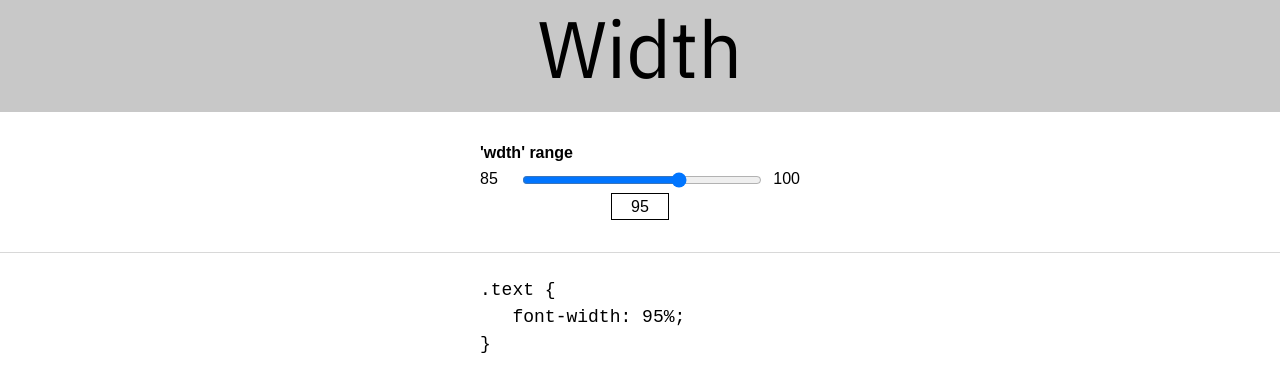
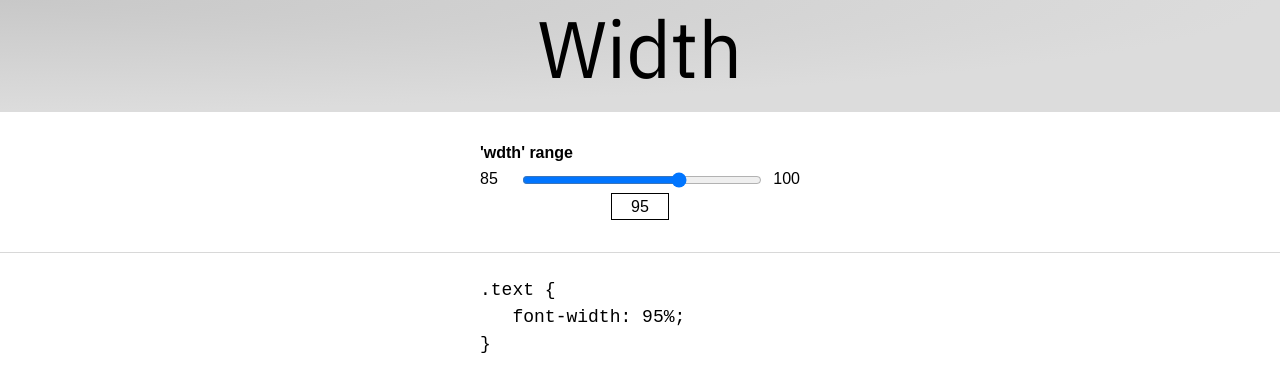
Before and after one commit to jpamental/variable-fonts, a Jekyll site: the page assets/embeds/width/width.html, which Jekyll copies as it is, in a window 1280 px wide. Shown: the top 392 px of the page. Built offline with Jekyll 4.4.1, drawn with Linux system fonts in a browser that asks for light colours; a style sheet for code colours, icons or effects is not loaded.

Commit message:
Setting up common styles for axis demos

```diff
--- a/_includes/beatrice/02-molecules/10-embeds/_axis-embed.scss
+++ b/_includes/beatrice/02-molecules/10-embeds/_axis-embed.scss
@@ -1,3 +1,4 @@
 .embed-frame {
   background-color: $color-gray-lightest;
+  background: radial-gradient(ellipse at bottom right, rgba(238,238,238,1) 0%, rgba(248,248,248,1) 70%);
 }
--- /dev/null
+++ b/assets/embeds/css/axis-demo-styles.css
@@ -0,0 +1,146 @@
+  /* Plex Sans Variable Font */
+  @font-face {
+    font-family: "Plex Sans VF";
+    src: url("../fonts/IBMPlexSansVar-Roman.woff2")
+      format("woff2 supports variations"), url("../fonts/IBMPlexSansVar-Roman.woff2")
+      format("woff2-variations");
+    font-display: swap;
+    font-weight: 100 700;
+    font-stretch: 85% 100%;
+  }
+
+  body {
+    margin: 0;
+    padding: 0;
+  }
+
+  .range__axis {
+    --text-vf-wght: 400;
+    --text-vf-wdth: 95;
+    --value-tag: 'wght';
+    --low-value: 85;
+    --current-value: var(--text-vf-wght);
+    --high-value: 100;
+    margin-left: auto;
+    margin-right: auto;
+  }
+  .range__axis .paragraph .text {
+    background-color: #c8c8c8;
+    background: radial-gradient(ellipse at top left, rgba(200,200,200,1) 0%, rgba(220,220,220,1) 70%);
+    font-family: "Plex Sans VF", Helvetica, sans-serif;
+    font-size: 5rem;
+    font-weight: var(--text-vf-wght);
+    font-stretch: calc( var(--text-vf-wdth) * 1% );
+    line-height: 7rem;
+    margin: 0 auto 0 auto;
+    text-align: center;
+  }
+  .range__axis .controls {
+    display: grid;
+    grid-template-columns: min-content 1fr min-content;
+    margin: 2em auto;
+    text-align: center;
+    max-width: 20rem;
+    padding: 0 0.5rem;
+  }
+  .range__axis .controls h3 {
+    display: inline;
+    font-weight: normal;
+    font-family: monospace;
+  }
+  .range__axis .controls label {
+    float: left;
+    height: 1px;
+    text-indent: -999em;
+    visibility: hidden;
+  }
+  .range__axis .controls .slider {
+    grid-column: 2/4;
+  }
+  .range__axis .controls .slider input {
+    width: 100%;
+  }
+  .range__axis .controls .value-tag {
+    grid-column: span 3;
+    font-weight: bold;
+    margin-bottom: 0.5rem;
+    text-align: left;
+  }
+  .range__axis .controls .value-tag::before {
+    counter-reset: tag var(--value-tag);
+    content: "'" var(--value-tag) "' range";
+    font-family: sans-serif;
+  }
+  .range__axis .controls .low-value {
+    grid-column: 1/2;
+    text-align: left;
+    width: 2.5rem;
+  }
+  .range__axis .controls .low-value::before {
+    counter-reset: tag var(--low-value);
+    content: counter(tag);
+    font-family: sans-serif;
+  }
+  .range__axis .controls .high-value {
+    grid-column: 4/5;
+    text-align: right;
+    width: 2.5rem;
+  }
+  .range__axis .controls .high-value::before {
+    counter-reset: tag var(--high-value);
+    content: counter(tag);
+    font-family: sans-serif;
+  }
+  .range__axis .controls .current-value {
+    grid-column: 2/3;
+  }
+  .range__axis .controls .current-value::before {
+    counter-reset: tag var(--current-value);
+    border: solid 1px black;
+    content: counter(tag);
+    display: inline-block;
+    font-family: sans-serif;
+    min-width: 3rem;
+    margin: 0 auto;
+    padding: 0.25rem 0.25rem 0.2rem 0.25rem;
+  }
+
+  .range__axis .code {
+    border-top: solid 1px #d8d8d8;
+  }
+
+  .range__axis code {
+    display: block;
+    font-size: 1.25rem;
+    line-height: 1.5;
+    margin: 0 auto;
+    max-width: 20rem;
+  }
+
+  .range__axis code .current-value::before {
+    counter-reset: tag var(--current-value);
+    content: counter(tag);
+    display: inline;
+  }
+
+  code.prettyprint {
+    border: none !important;
+    font-size: 1.125rem;
+    padding: 1.5rem !important;
+  }
+  .code.prettyprint.css {
+    position: relative;
+  }
+  .code.prettyprint.css::before {
+    content: "CSS";
+    background-color: #565656;
+    color: #ffffff;
+    padding: 0.25em 0 0.15em;
+    position: absolute;
+    top: 0;
+    bottom: 0;
+    left: 0;
+    text-align: center;
+    transform: rotate(180deg);
+    writing-mode: vertical-rl;
+  }
--- a/assets/embeds/width/width.html
+++ b/assets/embeds/width/width.html
@@ -5,23 +5,8 @@
     <meta charset="utf-8">
     <title>Variable Font example - width</title>
 
+    <link rel="stylesheet" href="../css/axis-demo-styles.css" />
     <style>
-  /* Plex Sans Variable Font */
-@font-face {
-  font-family: "Plex Sans VF";
-  src: url("../fonts/IBMPlexSansVar-Roman.woff2")
-    format("woff2 supports variations"), url("../fonts/IBMPlexSansVar-Roman.woff2")
-    format("woff2-variations");
-  font-display: swap;
-  font-weight: 100 700;
-  font-stretch: 85% 100%;
-}
-
-body {
-  margin: 0;
-  padding: 0;
-}
-
       .range__axis {
         --text-vf-wght: 400;
         --text-vf-wdth: 95;
@@ -29,129 +14,7 @@
         --low-value: 85;
         --current-value: var(--text-vf-wdth);
         --high-value: 100;
-  margin-left: auto;
-  margin-right: auto;
       }
-.range__axis .paragraph .text {
-  background-color: #c8c8c8;
-  font-family: "Plex Sans VF", Helvetica, sans-serif;
-  font-size: 5rem;
-  font-weight: var(--text-vf-wght);
-  font-stretch: calc( var(--text-vf-wdth) * 1% );
-  line-height: 7rem;
-  margin: 0 auto 0 auto;
-  text-align: center;
-}
-.range__axis .controls {
-  display: grid;
-  grid-template-columns: min-content 1fr min-content;
-  margin: 2em auto;
-  text-align: center;
-  max-width: 20rem;
-  padding: 0 0.5rem;
-}
-.range__axis .controls h3 {
-  display: inline;
-  font-weight: normal;
-  font-family: monospace;
-}
-.range__axis .controls label {
-  float: left;
-  height: 1px;
-  text-indent: -999em;
-  visibility: hidden;
-}
-.range__axis .controls .slider {
-  grid-column: 2/4;
-}
-.range__axis .controls .slider input {
-  width: 100%;
-}
-.range__axis .controls .value-tag {
-  grid-column: span 3;
-  font-weight: bold;
-  margin-bottom: 0.5rem;
-  text-align: left;
-}
-.range__axis .controls .value-tag::before {
-  counter-reset: tag var(--value-tag);
-  content: "'" var(--value-tag) "' range";
-  font-family: sans-serif;
-}
-.range__axis .controls .low-value {
-  grid-column: 1/2;
-  text-align: left;
-  width: 2.5rem;
-}
-.range__axis .controls .low-value::before {
-  counter-reset: tag var(--low-value);
-  content: counter(tag);
-  font-family: sans-serif;
-}
-.range__axis .controls .high-value {
-  grid-column: 4/5;
-  text-align: right;
-  width: 2.5rem;
-}
-.range__axis .controls .high-value::before {
-  counter-reset: tag var(--high-value);
-  content: counter(tag);
-  font-family: sans-serif;
-}
-.range__axis .controls .current-value {
-  grid-column: 2/3;
-}
-.range__axis .controls .current-value::before {
-  counter-reset: tag var(--current-value);
-  border: solid 1px black;
-  content: counter(tag);
-  display: inline-block;
-  font-family: sans-serif;
-  min-width: 3rem;
-  margin: 0 auto;
-  padding: 0.25rem 0.25rem 0.2rem 0.25rem;
-}
-
-.range__axis .code {
-  border-top: solid 1px #d8d8d8;
-}
-
-.range__axis code {
-  display: block;
-  font-size: 1.25rem;
-  line-height: 1.5;
-  margin: 0 auto;
-  max-width: 20rem;
-}
-
-.range__axis code .current-value::before {
-  counter-reset: tag var(--current-value);
-  content: counter(tag);
-  display: inline;
-}
-
-code.prettyprint {
-  border: none !important;
-  font-size: 1.125rem;
-  padding: 1.5rem !important;
-}
-code.prettyprint.css {
-  position: relative;
-}
-code.prettyprint.css::before {
-  content: "CSS";
-  background-color: #565656;
-  color: #ffffff;
-  padding: 0.25em 0 0.15em;
-  position: absolute;
-  top: 0;
-  bottom: 0;
-  left: 0;
-  text-align: center;
-  transform: rotate(180deg);
-  writing-mode: vertical-rl;
-}
-
 
     </style>
   </head>
```
Also changed, not shown: assets/embeds/weight/weight.html (+3 -141 lines), assets/css/styles.css, 1 other file. Lines whose indentation alone changed are shown as unchanged.
